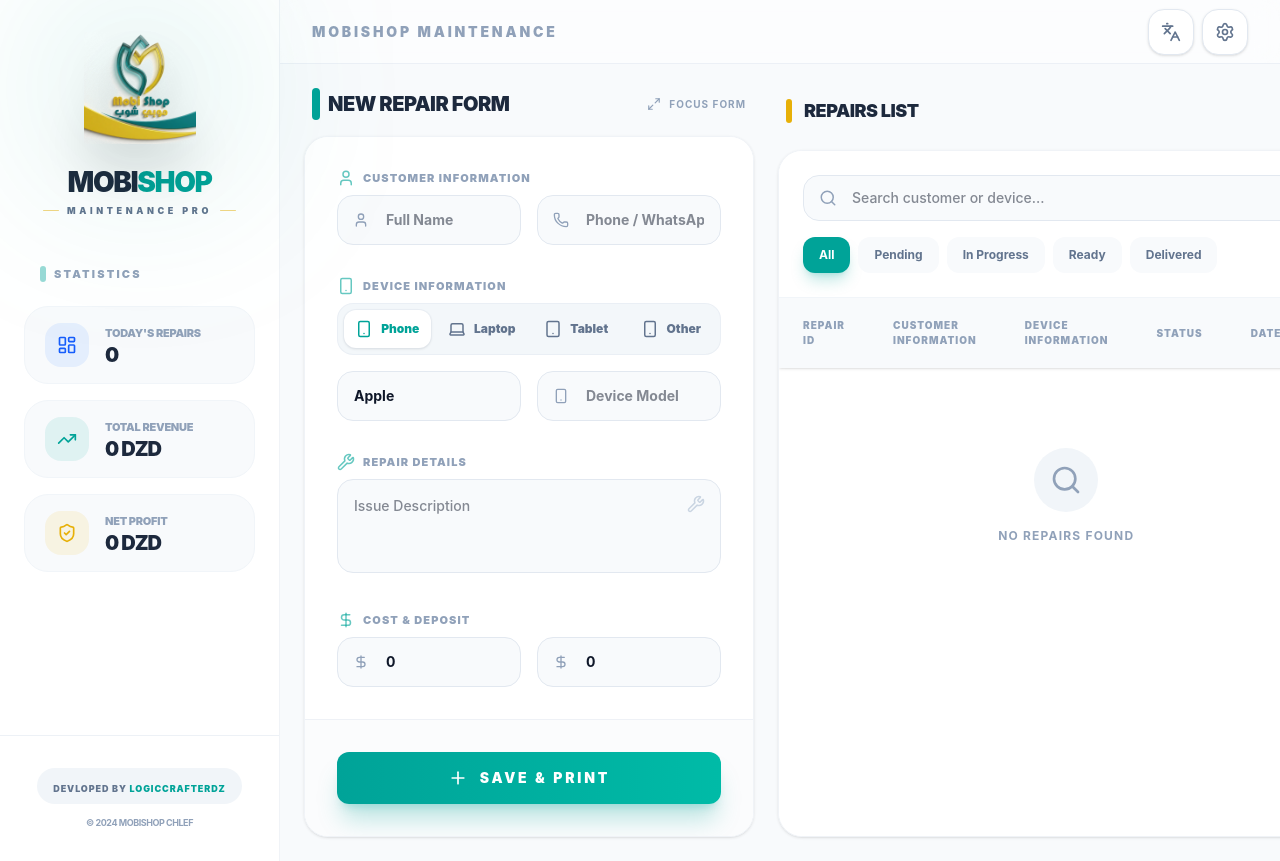
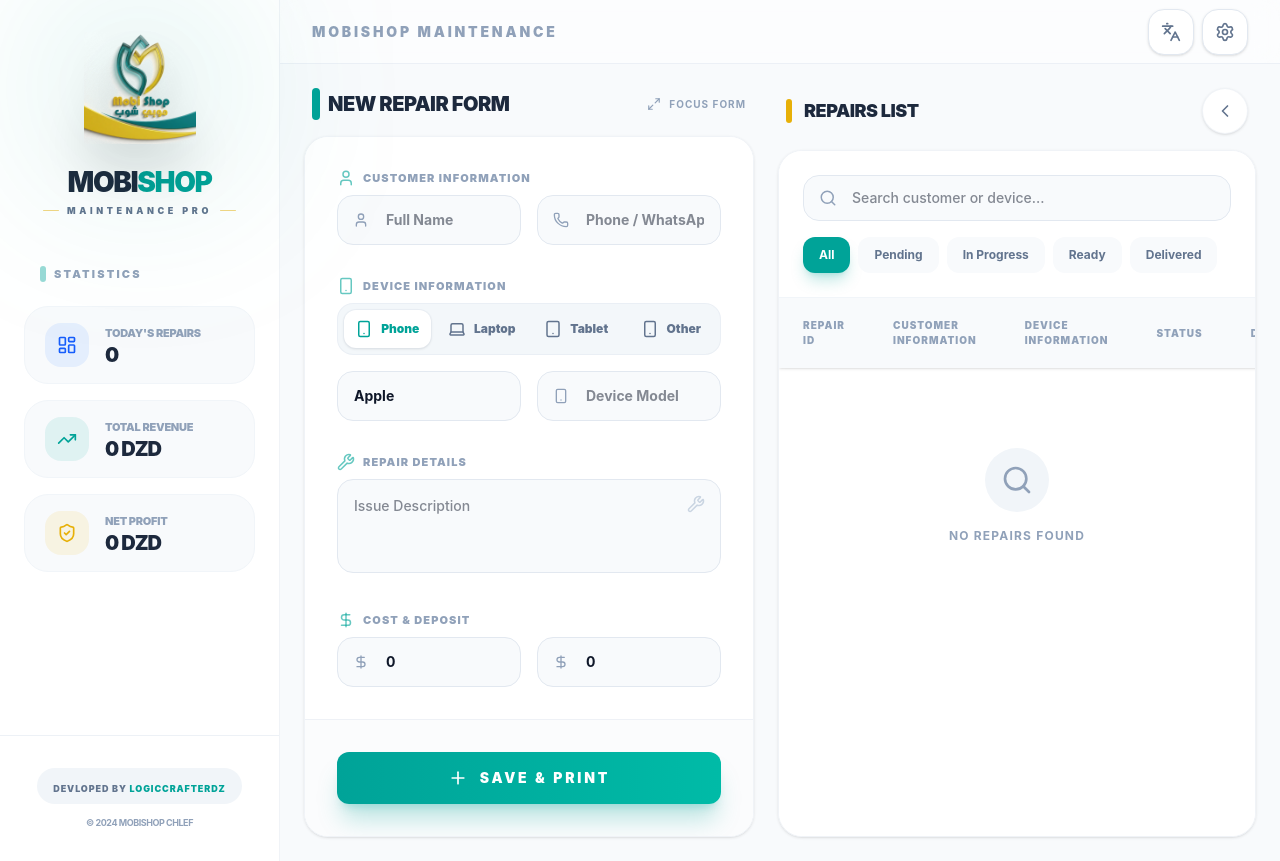
Before and after one commit to logiccrafterdz/MobiShop-Maintenance, a React (Vite) app: page / in a window 1280 px wide. Built offline with nearby package versions, Linux system fonts and the light colour scheme.

Commit message:
Fix layout clipping by enforcing min-w-0 on flex and grid children

```diff
--- a/src/components/Dashboard.tsx
+++ b/src/components/Dashboard.tsx
@@ -64,7 +64,7 @@ export default function Dashboard() {
       }`}>
 
         {/* Form Section */}
-        <section className={`flex flex-col min-h-0 transition-all duration-500 ${
+        <section className={`flex flex-col min-h-0 min-w-0 transition-all duration-500 ${
           !isFormOpen ? 'hidden' : 'block animate-slide-up'
         }`}>
           <div className="flex items-center justify-between mb-4 px-2">
@@ -83,13 +83,13 @@ export default function Dashboard() {
             </button>
           </div>
 
-          <div className="flex-1 bg-white/90 dark:bg-slate-900/90 backdrop-blur-xl rounded-3xl shadow-sm border border-slate-200/50 dark:border-slate-800/60 overflow-hidden flex flex-col">
+          <div className="flex-1 bg-white/90 dark:bg-slate-900/90 backdrop-blur-xl rounded-3xl shadow-sm border border-slate-200/50 dark:border-slate-800/60 overflow-hidden flex flex-col min-w-0">
             <NewRepairForm />
           </div>
         </section>
 
         {/* List Section */}
-        <section className={`flex flex-col min-h-0 transition-all duration-500 ${
+        <section className={`flex flex-col min-h-0 min-w-0 transition-all duration-500 ${
           !isListOpen ? 'hidden' : 'block animate-slide-up'
         }`}>
           <div className="flex items-center justify-between mb-4 px-2">
--- a/src/components/RepairsList.tsx
+++ b/src/components/RepairsList.tsx
@@ -66,7 +66,7 @@ export default function RepairsList() {
   };
 
   return (
-    <div className="flex flex-col h-full bg-white dark:bg-slate-900">
+    <div className="flex flex-col h-full min-w-0 bg-white dark:bg-slate-900">
       {/* Search & Filter Header */}
       <div className="p-6 border-b border-slate-100 dark:border-slate-800 flex flex-wrap gap-4 items-center">
         <div className="relative flex-1 min-w-[200px]">
```
